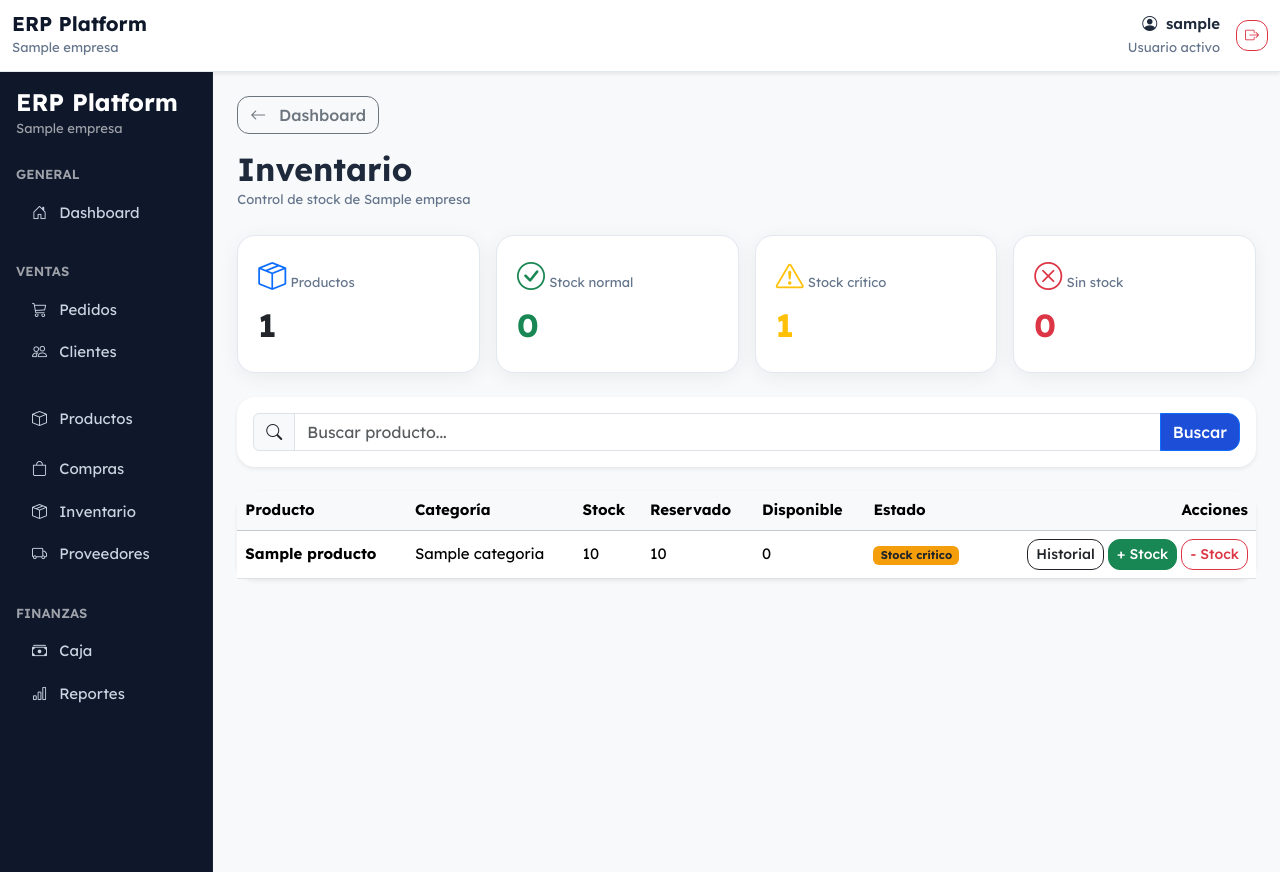
After one commit to diegomreboredo/app_migaydelicias, a Django app: page /inventario/ in a window 1280 px wide. The commit adds this page. Run offline with Django 5.2, Linux system fonts and the light colour scheme; a user stored in the database is signed in; tables that the repository leaves empty hold one stand-in row (values such as "Sample post"); some libraries are stand-ins or nearby versions.

Commit message:
se implementa oñla interfaz grafica de inventario, y se agrega filtros en cards kpi

```diff
--- a/config/urls.py
+++ b/config/urls.py
@@ -24,6 +24,11 @@ path(
     "productos/",
     include("productos.urls")
 ),
+
+path(
+    "inventario/",
+    include("inventario.urls")
+),
 ]
 
 
--- /dev/null
+++ b/inventario/templates/inventario/lista.html
@@ -0,0 +1,341 @@
+{% extends "base.html" %}
+
+{% block title %}
+Inventario
+{% endblock %}
+
+{% block content %}
+
+<a href="/"
+   class="btn btn-outline-secondary mb-3">
+
+    <i class="bi bi-arrow-left me-2"></i>
+
+    Dashboard
+
+</a>
+
+<div class="d-flex justify-content-between align-items-center mb-4">
+
+    <div>
+
+        <h2 class="fw-bold mb-0">
+            Inventario
+        </h2>
+
+        <small class="text-muted">
+            Control de stock de {{ empresa.nombre }}
+        </small>
+
+    </div>
+
+</div>
+<div class="row g-3 mb-4">
+
+    <div class="col-lg-3">
+
+    <a href="{% url 'lista_inventario' %}"
+       class="text-decoration-none d-block">
+
+        <div class="kpi-card">
+
+            <i class="bi bi-box-seam text-primary fs-3"></i>
+
+            <small class="text-muted">
+                Productos
+            </small>
+
+            <h2 class="fw-bold mt-2">
+
+    <a href="/inventario/"
+       class="text-decoration-none text-dark">
+
+        {{ total_productos }}
+
+    </a>
+
+</h2>
+
+        </div>
+     </a>
+    </div>
+
+    <div class="col-lg-3">
+      <a href="{% url 'lista_inventario' %}?filtro=stock_normal"
+   class="text-decoration-none d-block">
+
+        <div class="kpi-card">
+
+            <i class="bi bi-check-circle text-success fs-3"></i>
+
+            <small class="text-muted">
+                Stock normal
+            </small>
+
+            <h2 class="fw-bold text-success mt-2">
+
+
+
+        {{ stock_normal }}
+
+
+
+</h2>
+
+        </div>
+        </a>
+
+    </div>
+
+    <div class="col-lg-3">
+      <a href="{% url 'lista_inventario' %}?filtro=stock_critico"
+   class="text-decoration-none d-block">
+
+        <div class="kpi-card">
+
+            <i class="bi bi-exclamation-triangle text-warning fs-3"></i>
+
+            <small class="text-muted">
+                Stock crítico
+            </small>
+
+            <h2 class="fw-bold text-warning mt-2">
+
+
+
+        {{ stock_critico }}
+
+
+
+</h2>
+
+        </div>
+        </a>
+
+    </div>
+
+    <div class="col-lg-3">
+
+      <a href="{% url 'lista_inventario' %}?filtro=sin_stock"
+   class="text-decoration-none d-block">
+
+        <div class="kpi-card">
+
+            <i class="bi bi-x-circle text-danger fs-3"></i>
+
+            <small class="text-muted">
+                Sin stock
+            </small>
+
+            <h2 class="fw-bold text-danger mt-2">
+
+
+
+        {{ sin_stock }}
+
+
+
+</h2>
+
+        </div>
+        </a>
+
+    </div>
+
+</div>
+<div class="card border-0 shadow-sm mb-4">
+
+    <div class="card-body">
+
+        <form method="get">
+
+    {% if filtro %}
+    <input
+        type="hidden"
+        name="filtro"
+        value="{{ filtro }}">
+    {% endif %}
+
+    <div class="input-group">
+
+        <span class="input-group-text">
+            <i class="bi bi-search"></i>
+        </span>
+
+        <input
+            type="text"
+            name="q"
+            class="form-control"
+            placeholder="Buscar producto..."
+            value="{{ q|default:'' }}">
+
+        <button
+            class="btn btn-primary"
+            type="submit">
+
+            Buscar
+
+        </button>
+
+    </div>
+
+</form>
+
+    </div>
+
+</div>
+
+<div class="card border-0 shadow-sm">
+
+    <div class="table-responsive">
+
+        <table class="table align-middle mb-0">
+
+            <thead class="table-light">
+
+                <tr>
+
+                    <th>Producto</th>
+
+                    <th>Categoría</th>
+
+                    <th>Stock</th>
+
+                    <th>Reservado</th>
+
+                    <th>Disponible</th>
+
+                    <th>Estado</th>
+
+                    <th class="text-end">
+                        Acciones
+                    </th>
+
+                </tr>
+
+            </thead>
+
+            <tbody>
+
+            {% for producto in productos %}
+
+                <tr>
+
+                    <td>
+
+                        <strong>
+
+                            {{ producto.nombre }}
+
+                        </strong>
+
+                    </td>
+
+                    <td>
+
+                        {{ producto.categoria.nombre }}
+
+                    </td>
+
+                    <td>
+
+                        {{ producto.stock }}
+
+                    </td>
+
+                    <td>
+
+                        {{ producto.stock_reservado }}
+
+                    </td>
+
+                    <td>
+
+                        {{ producto.stock_disponible }}
+
+                    </td>
+
+                    <td>
+
+                        {% if producto.stock == 0 %}
+
+                            <span class="badge bg-danger">
+
+                                Sin stock
+
+                            </span>
+
+                        {% elif producto.stock <= producto.stock_minimo %}
+
+                            <span class="badge bg-warning text-dark">
+
+                                Stock crítico
+
+                            </span>
+
+                        {% else %}
+
+                            <span class="badge bg-success">
+
+                                Disponible
+
+                            </span>
+
+                        {% endif %}
+
+                    </td>
+
+                    <td class="text-end">
+
+                        <a
+                            href="/productos/{{ producto.id }}/movimientos/"
+                            class="btn btn-outline-dark btn-sm">
+
+                            Historial
+
+                        </a>
+
+                        <a
+                            href="/productos/{{ producto.id }}/stock/"
+                            class="btn btn-success btn-sm">
+
+                            + Stock
+
+                        </a>
+
+                        <a
+                            href="/productos/{{ producto.id }}/ajuste/"
+                            class="btn btn-outline-danger btn-sm">
+
+                            - Stock
+
+                        </a>
+
+                    </td>
+
+                </tr>
+
+            {% empty %}
+
+                <tr>
+
+                    <td colspan="7"
+                        class="text-center text-muted">
+
+                        No hay productos.
+
+                    </td>
+
+                </tr>
+
+            {% endfor %}
+
+            </tbody>
+
+        </table>
+
+    </div>
+
+</div>
+
+{% endblock %}
--- /dev/null
+++ b/inventario/urls.py
@@ -0,0 +1,12 @@
+from django.urls import path
+from . import views
+
+urlpatterns = [
+
+    path(
+        "",
+        views.lista_inventario,
+        name="lista_inventario"
+    ),
+
+]
--- a/inventario/views.py
+++ b/inventario/views.py
@@ -1,3 +1,79 @@
+from django.contrib.auth.decorators import login_required
+from django.db import models
 from django.shortcuts import render
 
-# Create your views here.
+from productos.models import Producto
+
+
+@login_required
+def lista_inventario(request):
+
+    empresa = request.user.empresa_usuario.empresa
+
+    productos = Producto.objects.filter(
+        empresa=empresa
+    ).select_related("categoria")
+
+    q = request.GET.get("q")
+
+    if q:
+        productos = productos.filter(
+            nombre__icontains=q
+        )
+
+    filtro = request.GET.get("filtro")
+
+    if filtro == "sin_stock":
+
+        productos = productos.filter(
+            stock=0
+        )
+
+    elif filtro == "stock_critico":
+
+        productos = productos.filter(
+            stock__gt=0,
+            stock__lte=models.F("stock_minimo")
+        )
+
+    elif filtro == "stock_normal":
+
+        productos = productos.filter(
+            stock__gt=models.F("stock_minimo")
+        )
+
+    total_productos = Producto.objects.filter(
+        empresa=empresa
+    ).count()
+
+    sin_stock = Producto.objects.filter(
+        empresa=empresa,
+        stock=0
+    ).count()
+
+    stock_critico = Producto.objects.filter(
+        empresa=empresa,
+        stock__gt=0,
+        stock__lte=models.F("stock_minimo")
+    ).count()
+
+    stock_normal = (
+        total_productos
+        - sin_stock
+        - stock_critico
+    )
+
+    return render(
+        request,
+        "inventario/lista.html",
+        {
+            "empresa": empresa,
+            "productos": productos,
+            "total_productos": total_productos,
+            "sin_stock": sin_stock,
+            "stock_critico": stock_critico,
+            "stock_normal": stock_normal,
+            "filtro": filtro,
+            "q": q,
+        }
+    )
--- a/static/css/erp-platform.css
+++ b/static/css/erp-platform.css
@@ -573,3 +573,13 @@ color: var(--erp-primary);
     background:#E2E8F0;
     color:#475569;
 }
+
+.kpi-card{
+    transition: all .25s ease;
+    cursor: pointer;
+}
+
+.kpi-card:hover{
+    transform: translateY(-4px);
+    box-shadow: 0 .5rem 1rem rgba(0,0,0,.15);
+}
--- a/templates/base.html
+++ b/templates/base.html
@@ -183,7 +183,7 @@
 
     </a>
 
-    <a href="#"
+    <a href="/inventario/"
        class="list-group-item list-group-item-action border-0">
 
         <i class="bi bi-box-seam me-2"></i>
@@ -304,6 +304,7 @@
     </a>
 
 </div>
+<div class="list-group mt-2 mb-4">
 
 <a href="/productos/"
    class="list-group-item list-group-item-action border-0">
@@ -312,6 +313,7 @@
     Productos
 
 </a>
+</div>
 
 <div class="list-group mt-2 mb-4">
 
@@ -323,7 +325,7 @@
 
     </a>
 
-    <a href="#"
+    <a href="/inventario"
        class="list-group-item list-group-item-action border-0">
 
         <i class="bi bi-box-seam me-2"></i>
```
